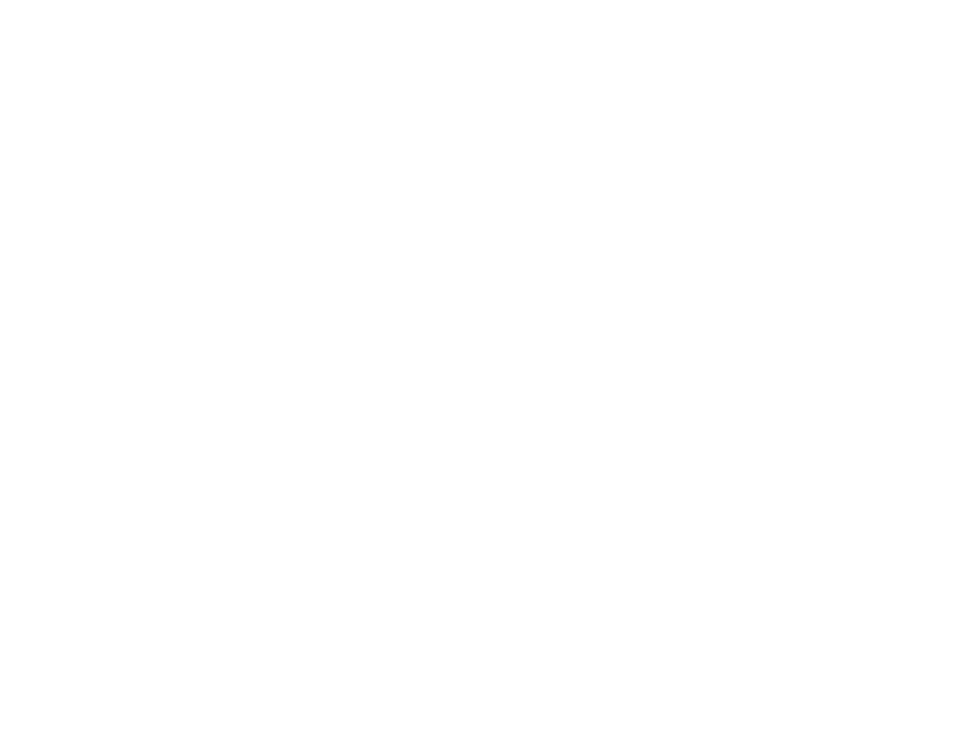
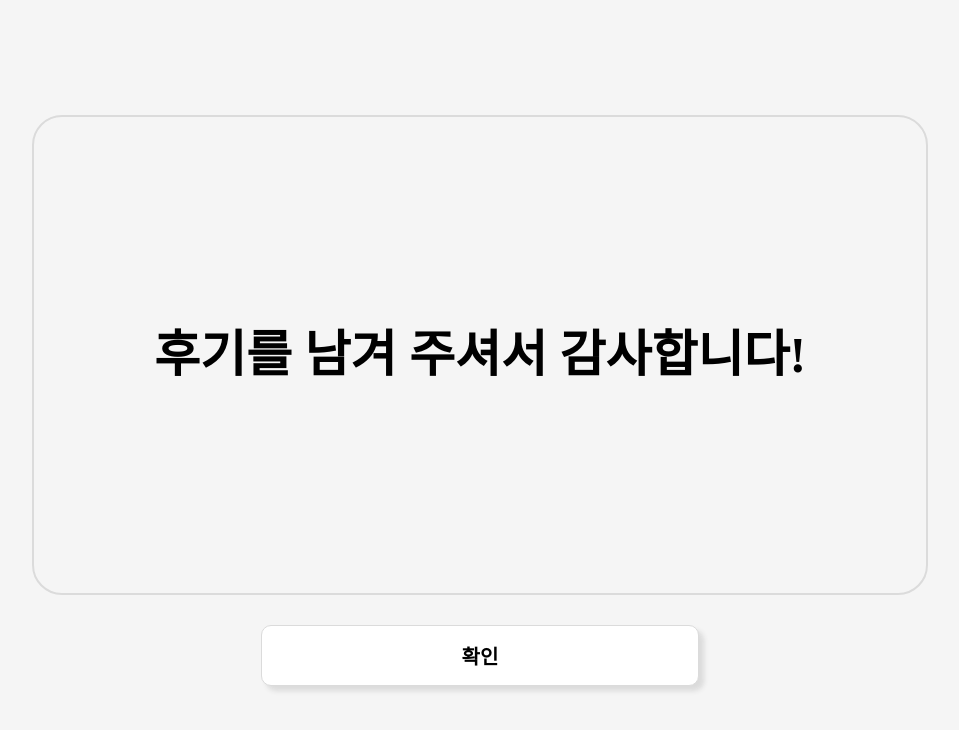
Before and after one commit to Novel-Ideas/gumeonggage-front, a React (Create React App) app: page /feedback/ok in a window 1280 px wide. Before the commit this address had no page. Shown: the top 730 px of the page, without its empty margins (160-1119 px from the left). Built offline with nearby package versions, Linux system fonts and the light colour scheme.

Commit message:
Feat: feedbackOkPage 스타일 수정

```diff
--- a/src/pages/feedbackPage/feedbackOkPage/FeedbackOkPage.jsx
+++ b/src/pages/feedbackPage/feedbackOkPage/FeedbackOkPage.jsx
@@ -1,16 +1,19 @@
 /** @jsxImportSource @emotion/react */
+import PageLayout from "../../../components/pageComponents/PageLayout";
 import * as s from "./style";
 
 function FeedbackOkPage() {
     return (
-        <div css={s.layout}>
-            <div css={s.thankyouComment}>
-                <h1>후기를 남겨 주셔서 감사합니다!</h1>
+        <PageLayout>
+            <div css={s.layout}>
+                <div css={s.box}>
+                    <div css={s.thankyouComment}>
+                        <h1>후기를 남겨 주셔서 감사합니다!</h1>
+                    </div>
+                </div>
+                <button css={s.checkButton}>확인</button>
             </div>
-            <div css={s.checkButton}>
-                <button>확인</button>
-            </div>
-        </div>
+        </PageLayout>
     );
 }
 
--- a/src/pages/feedbackPage/feedbackOkPage/style.js
+++ b/src/pages/feedbackPage/feedbackOkPage/style.js
@@ -1,32 +1,45 @@
 import { css } from "@emotion/react";
 
 export const layout = css`
+    width: 100%;
+    height: 100%;
+    display: flex;
+    flex-direction: column;
+    align-items: center;
+    justify-content: center;
+`;
+
+export const box = css`
     box-sizing: border-box;
-    position: relative;
-    border: 1px solid #161515;
+    width: 70%;
+    height: 60%;
+    border: 2px solid #dbdbdb;
+    border-radius: 30px;
     display: flex;
     justify-content: center;
     align-items: center;
-    border-radius: 25px;
-    width: 95%;
-    height: 300px
 `;
 
 export const thankyouComment = css`
-    display: flex;
-    justify-content: center;
-    align-items: center;
-    font-size: 40px;
+    font-size: 50px;
+    font-weight: 600;
 `;
 
 export const checkButton = css`
-    display: flex;
-    position: absolute;
-    justify-content: center;
-    align-items: center;
-    bottom: 20px;
-    width: 70px;
-    height: 30px;
-    font-size: 15px;
-    border-radius: 30px;
+    margin-top: 30px;
+    font-size: 20px;
+    font-weight: 600;
+    border-radius: 10px;
+    border: 1px solid #dbdbdb;
+    padding: 15px 200px;
+    background-color: white;
+    box-shadow: 5px 5px 5px #33333322;
+    cursor: pointer;
+
+    &:hover {
+        background-color: #fafafa;
+    }
+    &:active {
+        background-color: #dbdbdb;
+    }
 `;
--- a/src/pages/feedbackPage/feedbackWritePage/FeedbackWritePage.jsx
+++ b/src/pages/feedbackPage/feedbackWritePage/FeedbackWritePage.jsx
@@ -58,9 +58,9 @@
                                 <label for="kind">친절함</label>
                             </div>
                         </div>
-                        <button css={s.checkButton}>확인</button>
                     </div>
                 </div>
+                <button css={s.checkButton}>확인</button>
             </div>
         </PageLayout>
     );
--- a/src/pages/feedbackPage/feedbackWritePage/style.js
+++ b/src/pages/feedbackPage/feedbackWritePage/style.js
@@ -1,7 +1,6 @@
 import { css } from "@emotion/react";
 
 export const layout = css`
-    position: relative;
     border-radius: 25px;
     width: 100%;
     height: 100%;
@@ -11,8 +10,7 @@
     align-items: center;
 
     & > h1 {
-        position: absolute;
-        top: 50px;
+        margin-bottom: 30px;
         font-size: 50px;
         font-weight: 600;
         cursor: default;
@@ -24,7 +22,7 @@
     border: 2px solid #dbdbdb;
     border-radius: 30px;
     width: 70%;
-    height: 70%;
+    height: 60%;
     display: flex;
     justify-content: center;
     align-items: center;
@@ -70,7 +68,7 @@
     font-weight: 600;
     border-radius: 10px;
     border: 1px solid #dbdbdb;
-    padding: 10px 10px;
+    padding: 15px 200px;
     background-color: white;
     box-shadow: 5px 5px 5px #33333322;
     cursor: pointer;
--- a/src/routes/MenuRoute.jsx
+++ b/src/routes/MenuRoute.jsx
@@ -4,6 +4,7 @@
 import SelectPackageOrStore from "../pages/mainPage/selectPackageOrStorePage/SelectPackageOrStorePage";
 import MenuPage from "../pages/menuPage/MenuPage";
 import FeedbackWritePage from "../pages/feedbackPage/feedbackWritePage/FeedbackWritePage";
+import FeedbackOkPage from "../pages/feedbackPage/feedbackOkPage/FeedbackOkPage";
 
 function MenuRoute(props) {
     return (
@@ -13,6 +14,7 @@
                 <Route path="/select" element={<SelectPackageOrStore />} />
                 <Route path="/menu" element={<MenuPage />} />
                 <Route path="/feedback" element={<FeedbackWritePage />} />
+                <Route path="/feedback/ok" element={<FeedbackOkPage />} />
             </Routes>
         </>
     );
```
